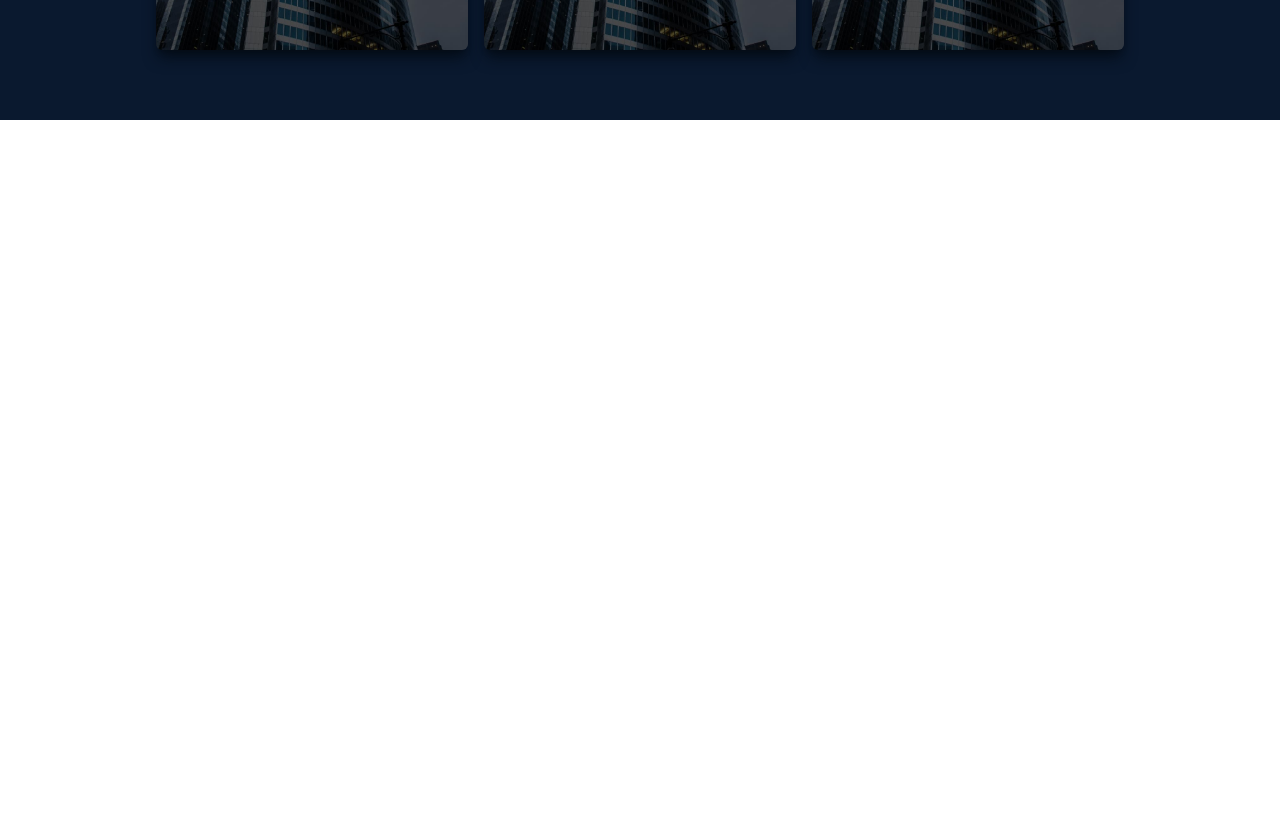
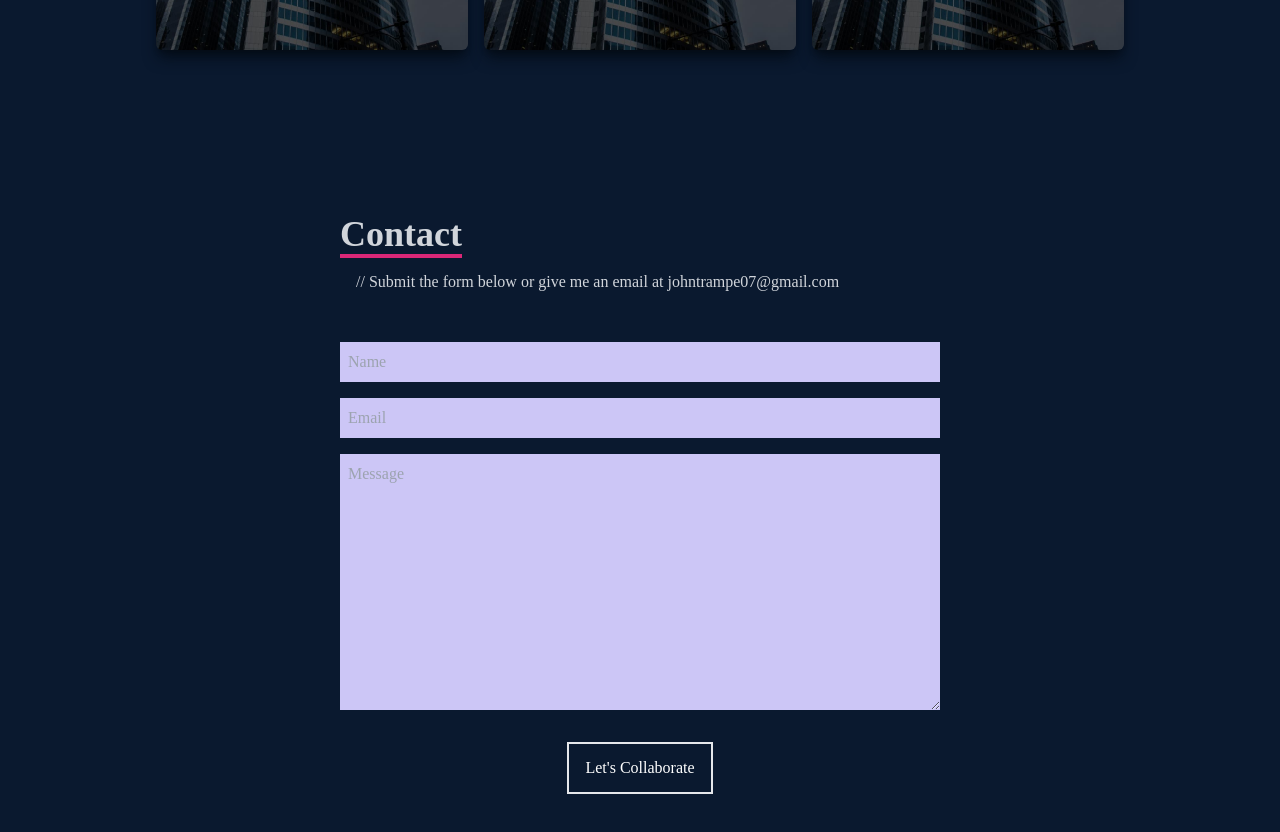
Before and after one commit to jtrampe77/johntrampe-portfolio, a React (Create React App) app: page / in a window 1280 px wide. Shown: the part 3080-3912 px from the top of the page. Before the commit the page ends 3200 px from the top, so only its background shows below. Built offline with nearby package versions, Linux system fonts and the light colour scheme.

Commit message:
contact done

```diff
--- a/src/App.js
+++ b/src/App.js
@@ -1,4 +1,5 @@
 import About from "./components/About";
+import Contact from "./components/Contact";
 import Home from "./components/Home";
 import Navbar from "./components/Navbar";
 import Skills from "./components/Skills";
@@ -12,6 +13,7 @@
      <About />
      <Skills />
      <Work />
+     <Contact />
     </div>
   );
 }
--- /dev/null
+++ b/src/components/Contact.jsx
@@ -0,0 +1,20 @@
+import React from 'react'
+
+const Contact = () => {
+  return (
+    <div name='contact' className='w-full h-screen bg-[#0a192f] flex justify-center items-center p-4'>
+        <form method='POST' action="https://getform.io/f/91068378-5125-4555-8339-707622654ab7" className='flex flex-col max-w-[600px] w-full'>
+            <div className='pb-8'>
+                <p className='text-4xl font-bold inline border-b-4 border-pink-600 text-gray-300'>Contact</p>
+                <p className='text-gray-300 p-4'>// Submit the form below or give me an email at johntrampe07@gmail.com</p>
+            </div>
+            <input className='bg-[#ccc6f6] p-2' type="text" placeholder='Name' name='name'/>
+            <input className='my-4 p-2 bg-[#ccc6f6]' type="email" placeholder='Email' name='email'/>
+            <textarea className='bg-[#ccc6f6] p-2' name='message' rows="10" placeholder='Message'/>
+            <button className='text-white border-2 hover:bg-pink-600 px-4 py-3 my-8 mx-auto flex items-center'>Let's Collaborate</button>
+        </form>
+    </div>
+  )
+}
+
+export default Contact
```
